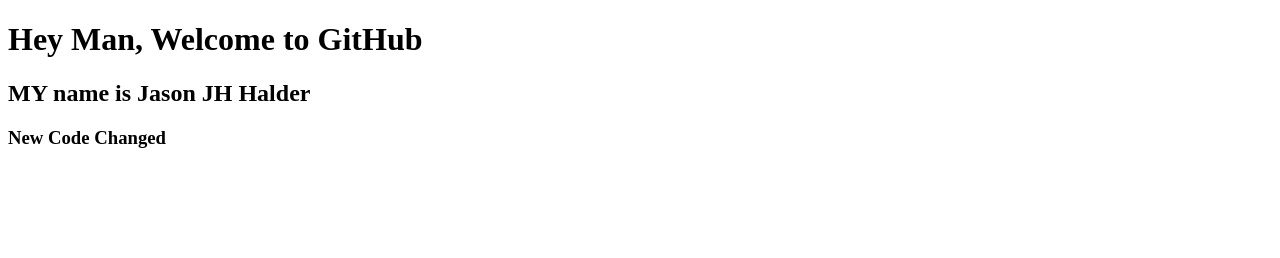
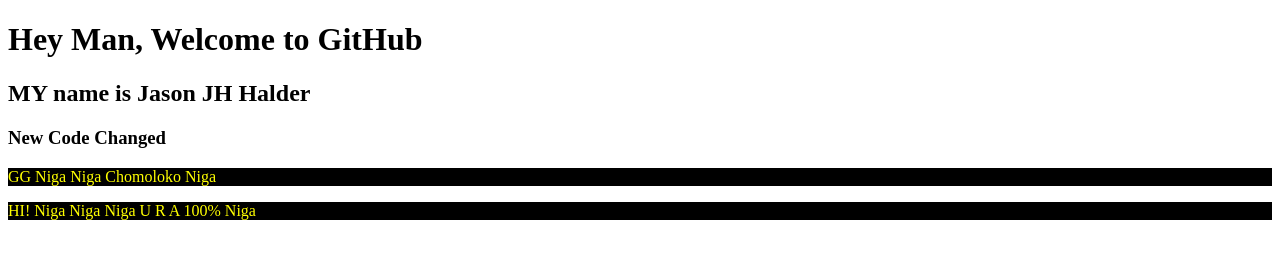
Before and after one commit to JasonNdub/my-2nd-repo, a plain HTML site: page index.html in a window 1280 px wide. Drawn offline with Linux system fonts and the light colour scheme.

Commit message:
added styles

```diff
--- a/index.html
+++ b/index.html
@@ -4,10 +4,13 @@
     <meta charset="UTF-8">
     <meta name="viewport" content="width=device-width, initial-scale=1.0">
     <title>My 2nd GitHub Repo</title>
+    <link rel="stylesheet" href="style.css">
 </head>
 <body>
     <h1>Hey Man, Welcome to GitHub</h1>
     <h2>MY name is Jason JH Halder</h2>
     <h3>New Code Changed</h3>
+    <p>GG Niga Niga Chomoloko Niga</p>
+    <p>HI! Niga Niga Niga U R A 100% Niga</p>
 </body>
 </html>
--- /dev/null
+++ b/style.css
@@ -0,0 +1,4 @@
+p{
+    color: #ffff00;
+    background-color: #000000;
+}
```
